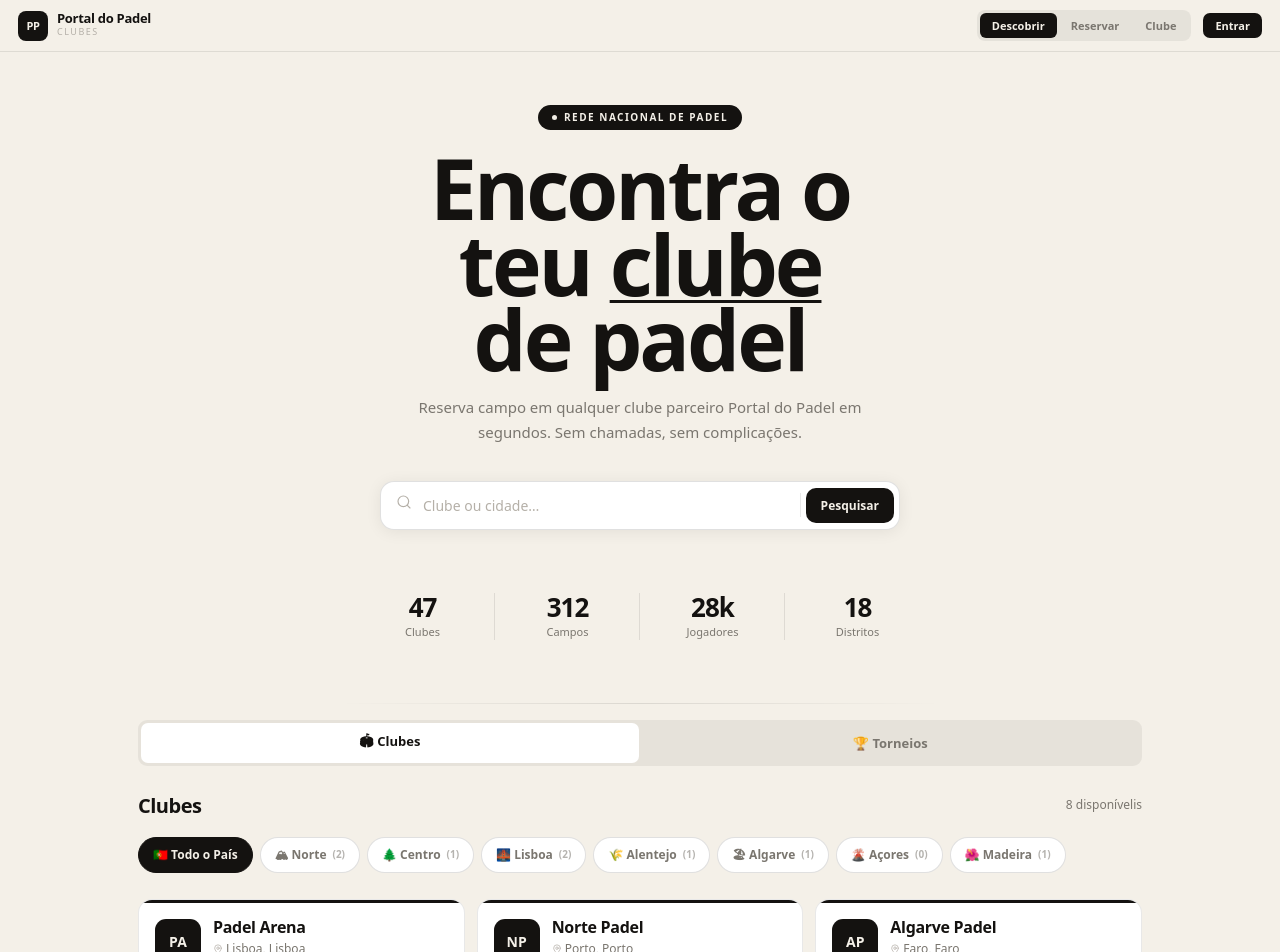
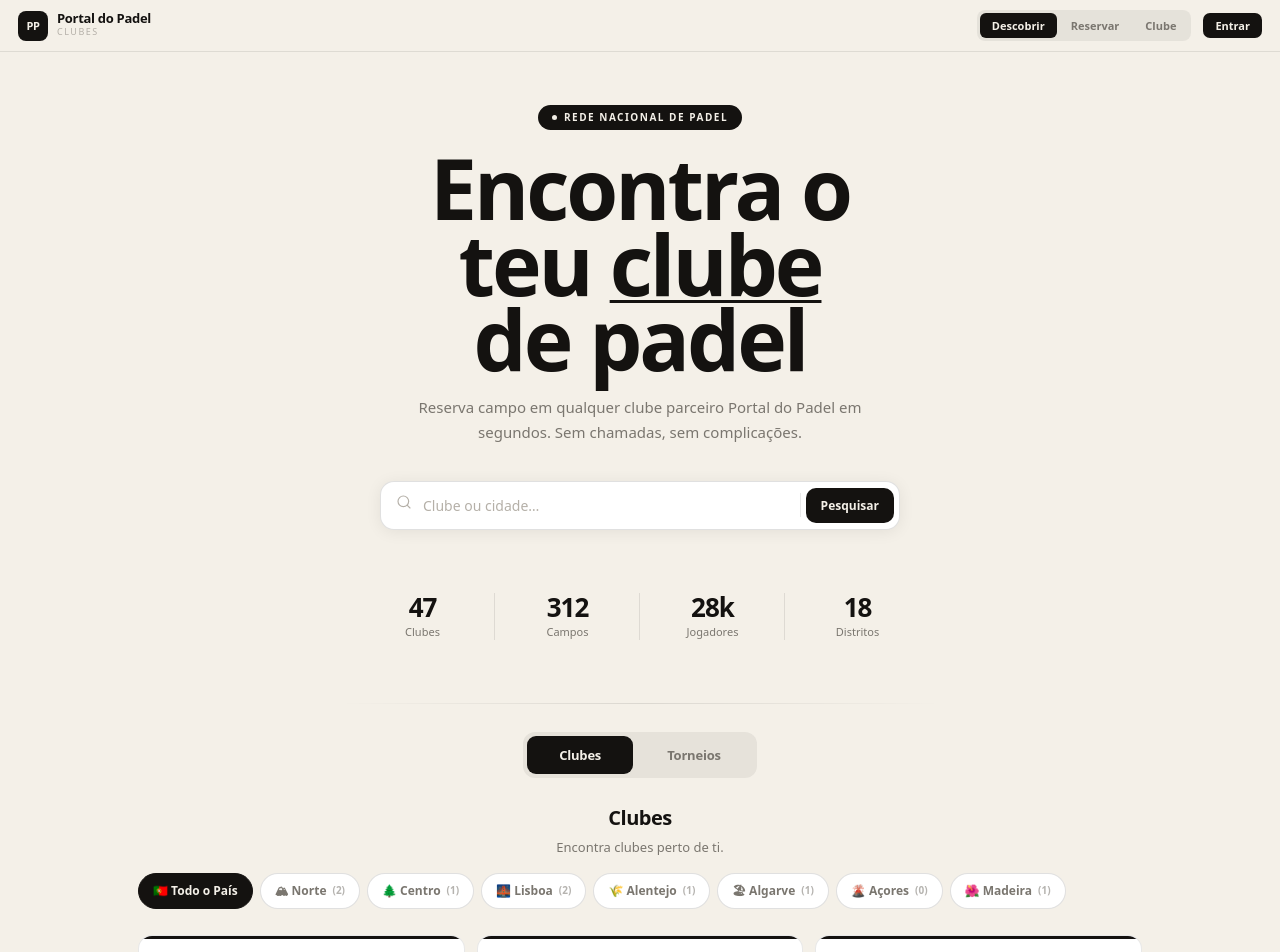
Before and after one commit to mbrunogaspar-coder/portal_do_padel, a React (Vite) app: page / in a window 1280 px wide. Shown: the top 952 px of the page. Built offline with nearby package versions, Linux system fonts and the light colour scheme.

Commit message:
Update App.jsx

```diff
--- a/src/App.jsx
+++ b/src/App.jsx
@@ -747,10 +747,10 @@ function DiscoverView({ onSelectClub, allTournaments=[], currentUser, onRegister
       </section>
 
       {/* DISCOVER TABS */}
-      <div style={{padding:"16px 18px 0",maxWidth:1040,margin:"0 auto"}}>
-        <div style={{display:"flex",gap:3,background:"rgba(0,0,0,.06)",borderRadius:9,padding:3}}>
-          <button onClick={()=>setDiscoverTab("clubs")} style={{flex:1,padding:"9px",borderRadius:7,border:"none",background:discoverTab==="clubs"?"#FFFFFF":"transparent",color:discoverTab==="clubs"?"#141210":"#7A766F",fontSize:13,fontWeight:700,cursor:"pointer",fontFamily:"inherit"}}>🏟 Clubes</button>
-          <button onClick={()=>setDiscoverTab("tournaments")} style={{flex:1,padding:"9px",borderRadius:7,border:"none",background:discoverTab==="tournaments"?"#FFFFFF":"transparent",color:discoverTab==="tournaments"?"#141210":"#7A766F",fontSize:13,fontWeight:700,cursor:"pointer",fontFamily:"inherit"}}>🏆 Torneios</button>
+      <div style={{maxWidth:1040,margin:"0 auto",padding:"28px 20px 0",display:"flex",justifyContent:"center"}}>
+        <div style={{display:"inline-flex",gap:2,background:"rgba(0,0,0,.06)",borderRadius:12,padding:4}}>
+          <button onClick={()=>setDiscoverTab("clubs")} style={{padding:"10px 32px",borderRadius:9,border:"none",background:discoverTab==="clubs"?"#141210":"transparent",color:discoverTab==="clubs"?"#F4F0E8":"#7A766F",fontSize:13,fontWeight:700,cursor:"pointer",fontFamily:"inherit",transition:"all .18s",letterSpacing:"-.2px"}}>Clubes</button>
+          <button onClick={()=>setDiscoverTab("tournaments")} style={{padding:"10px 32px",borderRadius:9,border:"none",background:discoverTab==="tournaments"?"#141210":"transparent",color:discoverTab==="tournaments"?"#F4F0E8":"#7A766F",fontSize:13,fontWeight:700,cursor:"pointer",fontFamily:"inherit",transition:"all .18s",letterSpacing:"-.2px"}}>Torneios</button>
         </div>
       </div>
 
@@ -758,9 +758,9 @@ function DiscoverView({ onSelectClub, allTournaments=[], currentUser, onRegister
       {discoverTab==="clubs" && <>
       {/* CLUBS SECTION */}
       <div className="pt-sec">
-        <div className="pt-sech">
-          <h2 className="pt-sect">Clubes</h2>
-          <span className="pt-secc">{filtered.length} disponível{filtered.length!==1?"is":""}</span>
+        <div className="pt-sech" style={{flexDirection:"column",alignItems:"center",gap:4}}>
+          <h2 className="pt-sect" style={{textAlign:"center"}}>Clubes</h2>
+          <p style={{fontSize:13,color:"#7A766F",textAlign:"center",margin:0}}>Encontra clubes perto de ti.</p>
         </div>
         <div className="pt-rgs">
           {REGIONS.map(r=>(
@@ -3607,17 +3607,10 @@ function DiscoverTournaments({ allTournaments, onRegister, currentUser }) {
 
   return (
     <div style={{background:"#F4F0E8", minHeight:"calc(100vh - 52px)"}}>
-      <div style={{padding:"36px 20px 24px", borderBottom:"1px solid rgba(0,0,0,.08)"}}>
-        <div style={{fontSize:11,fontWeight:700,background:"#141210",color:"#F4F0E8",display:"inline-flex",alignItems:"center",gap:6,padding:"4px 12px",borderRadius:99,letterSpacing:"1.5px",textTransform:"uppercase",marginBottom:14}}>
-          <span style={{width:5,height:5,borderRadius:"50%",background:"#F4F0E8"}}/>Torneios
-        </div>
-        <h2 style={{fontSize:"clamp(32px,8vw,56px)",fontWeight:800,color:"#141210",letterSpacing:"-2px",lineHeight:.92,marginBottom:10}}>Encontra<br/>um torneio</h2>
-        <p style={{fontSize:14,color:"#7A766F",lineHeight:1.65}}>Inscreve-te em torneios de padel perto de ti.</p>
-      </div>
-
-      {/* Region filter */}
-      <div style={{padding:"16px 18px 0", maxWidth:700, margin:"0 auto"}}>
-        <div style={{display:"flex",gap:7,overflow:"auto",paddingBottom:4,scrollbarWidth:"none",marginBottom:16}}>
+      <div style={{maxWidth:1040,margin:"0 auto",padding:"36px 20px 24px",borderBottom:"1px solid rgba(0,0,0,.08)"}}>
+        <h2 style={{fontSize:20,fontWeight:800,color:"#141210",letterSpacing:"-.5px",marginBottom:8,textAlign:"center"}}>Torneios</h2>
+        <p style={{fontSize:14,color:"#7A766F",lineHeight:1.65,marginBottom:20,textAlign:"center"}}>Inscreve-te em torneios perto de ti.</p>
+        <div style={{display:"flex",gap:7,overflow:"auto",paddingBottom:4,scrollbarWidth:"none"}}>
           {REGIONS.map(r=>(
             <div key={r.id} className={`pt-rg ${region===r.id?"on":""}`} onClick={()=>setRegion(r.id)}>
               {r.icon} {r.label}
@@ -3626,7 +3619,7 @@ function DiscoverTournaments({ allTournaments, onRegister, currentUser }) {
         </div>
       </div>
 
-      <div style={{padding:"0 18px 80px", maxWidth:700, margin:"0 auto"}}>
+      <div style={{padding:"20px 20px 80px", maxWidth:1040, margin:"0 auto"}}>
         {filtered(open).length>0 && (
           <>
             <div style={{fontSize:10,fontWeight:700,color:"#B5B0A8",textTransform:"uppercase",letterSpacing:"1.5px",marginBottom:12}}>Inscrições Abertas</div>
```
